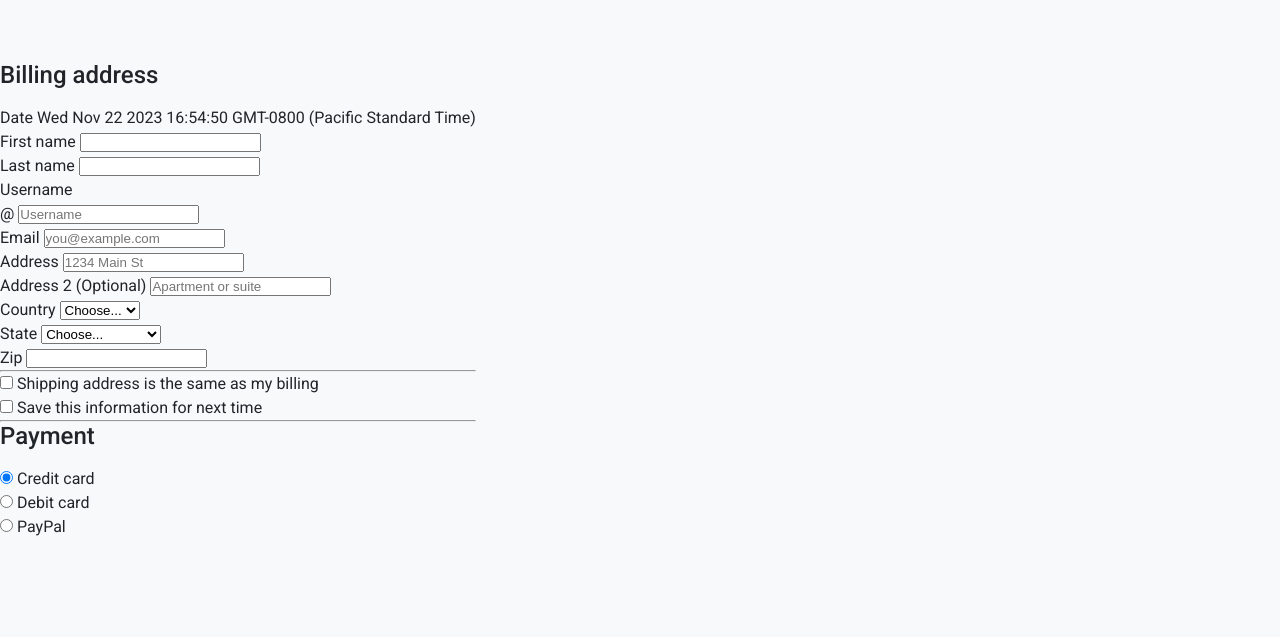
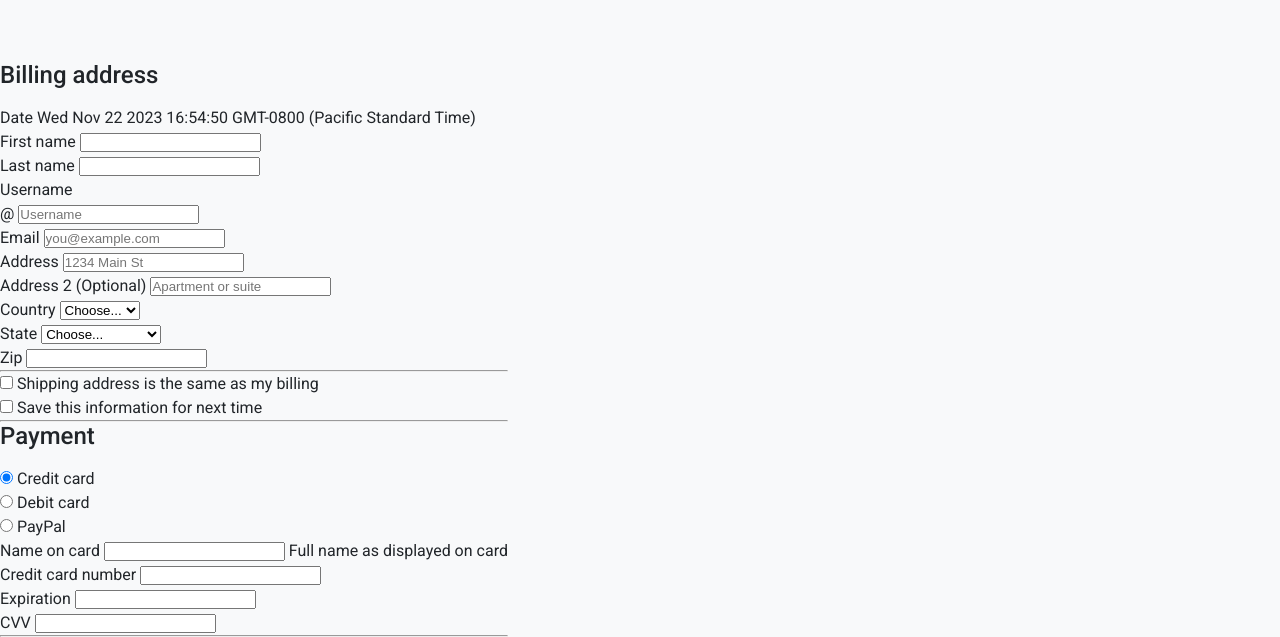
Before and after one commit to Mhadathy99/Bonus-Lab2, a plain HTML site: page index.html in a window 1280 px wide. Shown: the part 215-852 px from the top of the page. Before the commit the page ends 800 px from the top, so only its background shows below. Drawn offline with Linux system fonts and the light colour scheme.

Commit message:
Adding cvv and expiration date

```diff
--- a/index.html
+++ b/index.html
@@ -107,6 +107,29 @@
               <label class="custom-control-label" for="paypal">PayPal</label>
           </div>
         </div>
+        <div class="two-input-container">
+            <div class="one-row half-size-input">
+              <label for="cc-name">Name on card</label>
+              <input type="text" name="cc-name" id="cc-name" required>
+              <span>Full name as displayed on card</span>
+            </div>
+            <div class="one-row half-size-input">
+              <label for="cc-number">Credit card number</label>
+              <input type="text" name="cc-number" id="cc-number" required>
+            </div>
+          </div>
+          <div class="two-input-container cc-details">
+            <div class="one-row">
+              <label for="expiration">Expiration</label>
+              <input type="text" name="expiration" id="expiration" required>
+            </div>
+            <div class="one-row">
+              <label for="cvv">CVV</label>
+              <input type="text" name="cvv" id="cvv" required>
+            </div>
+        </div>
+
+        <hr>
 
 
 </body>
```
